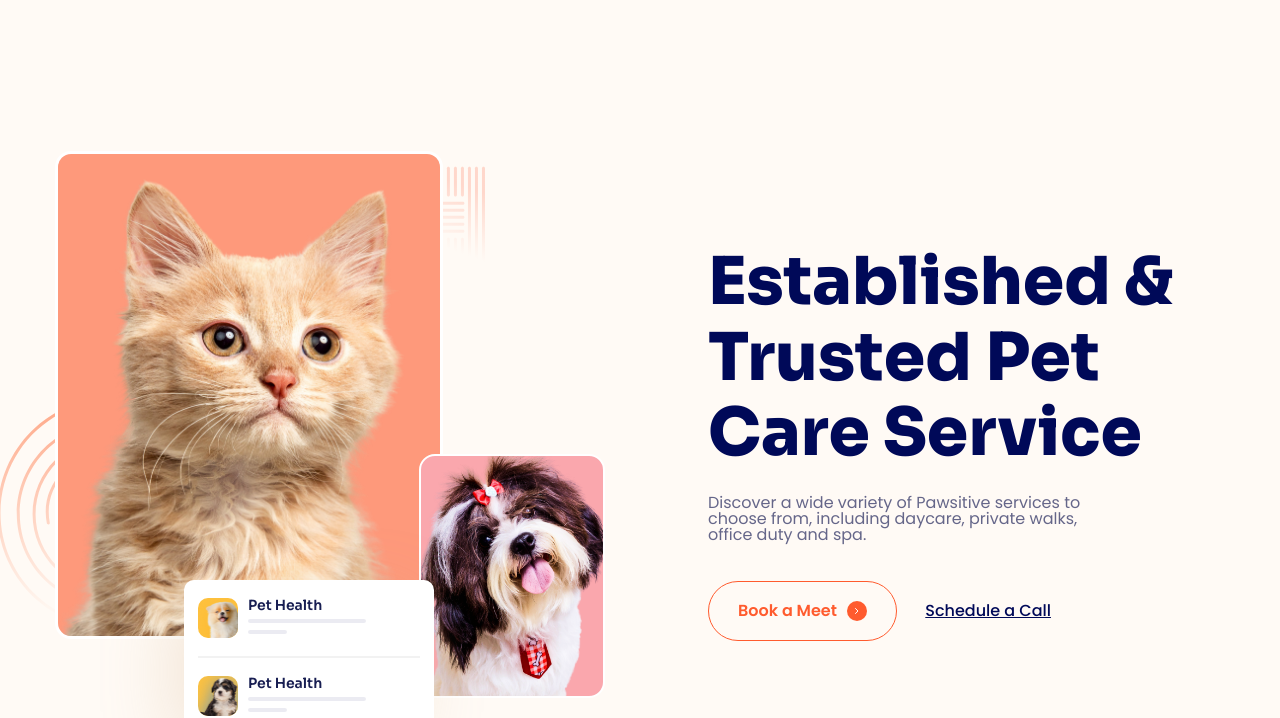
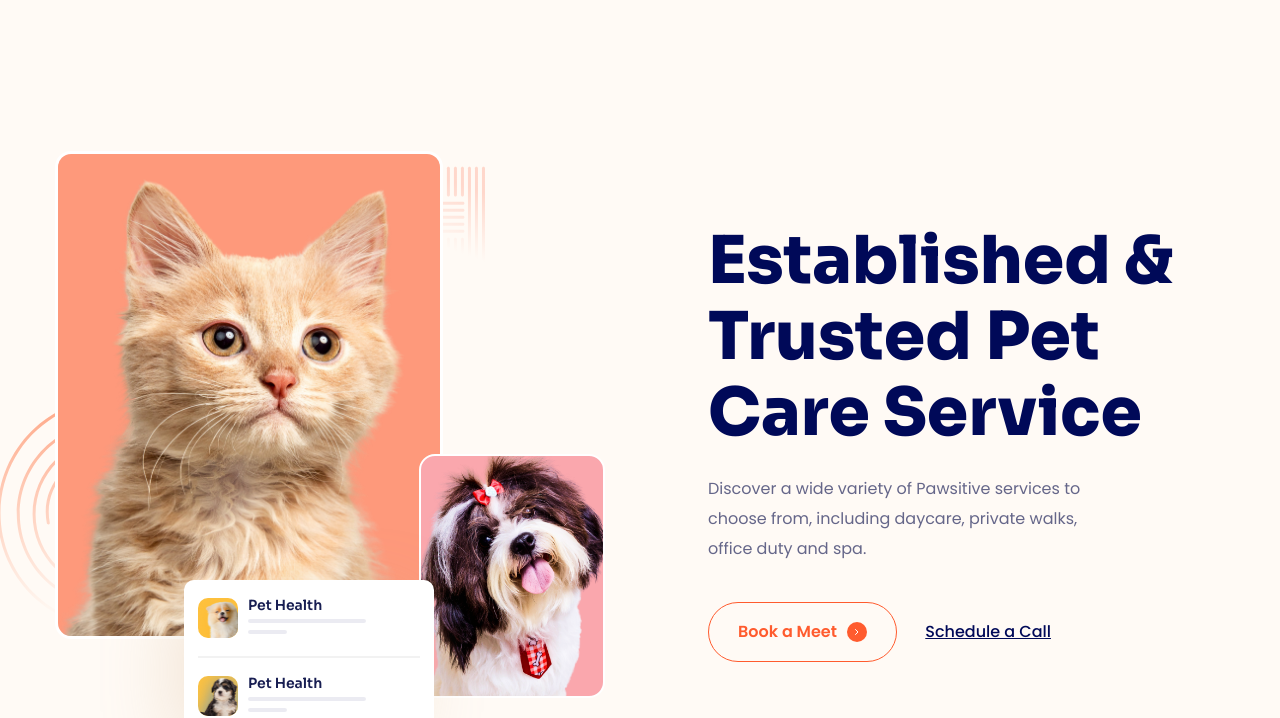
Before and after one commit to TruongAns/Project-04-LucyPet, a plain HTML site: page index.html in a window 1280 px wide. Shown: the part 91-809 px from the top of the page. Drawn offline with Linux system fonts and the light colour scheme; files whose address does not match are found by name.

Commit message:
fix pointer, line height

```diff
--- a/assets/css/styles.css
+++ b/assets/css/styles.css
@@ -63,6 +63,7 @@ a {
 
 .btn:hover {
     border: 1px solid rgba(5, 11, 90, 1);
+    cursor: pointer;
 }
 
 .btn-primary {
@@ -1144,6 +1145,7 @@ a {
     color: #fff;
     background: var(--color--btn-primary);
     box-shadow: 2px 2px 50px 5px rgba(245, 89, 34, 0.5);
+    cursor: pointer;
 }
 
 .preview__control:nth-of-type(1) {
--- a/index.html
+++ b/index.html
@@ -118,7 +118,7 @@
                         Trusted Pet
                         Care Service
                     </h1>
-                    <p class="desc hero__desc">
+                    <p class="section__desc hero__desc">
                         Discover a wide variety of Pawsitive services to choose from, including daycare, private walks,
                         office duty and spa.
                     </p>
```
